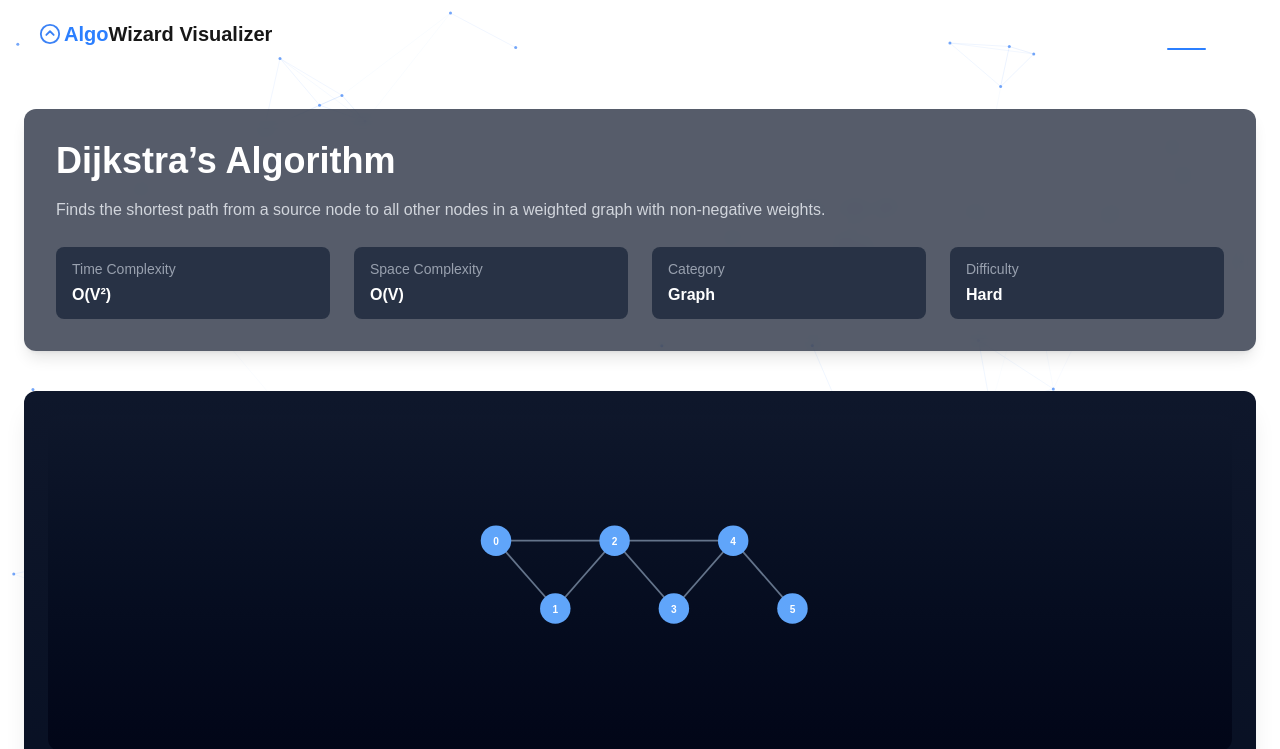
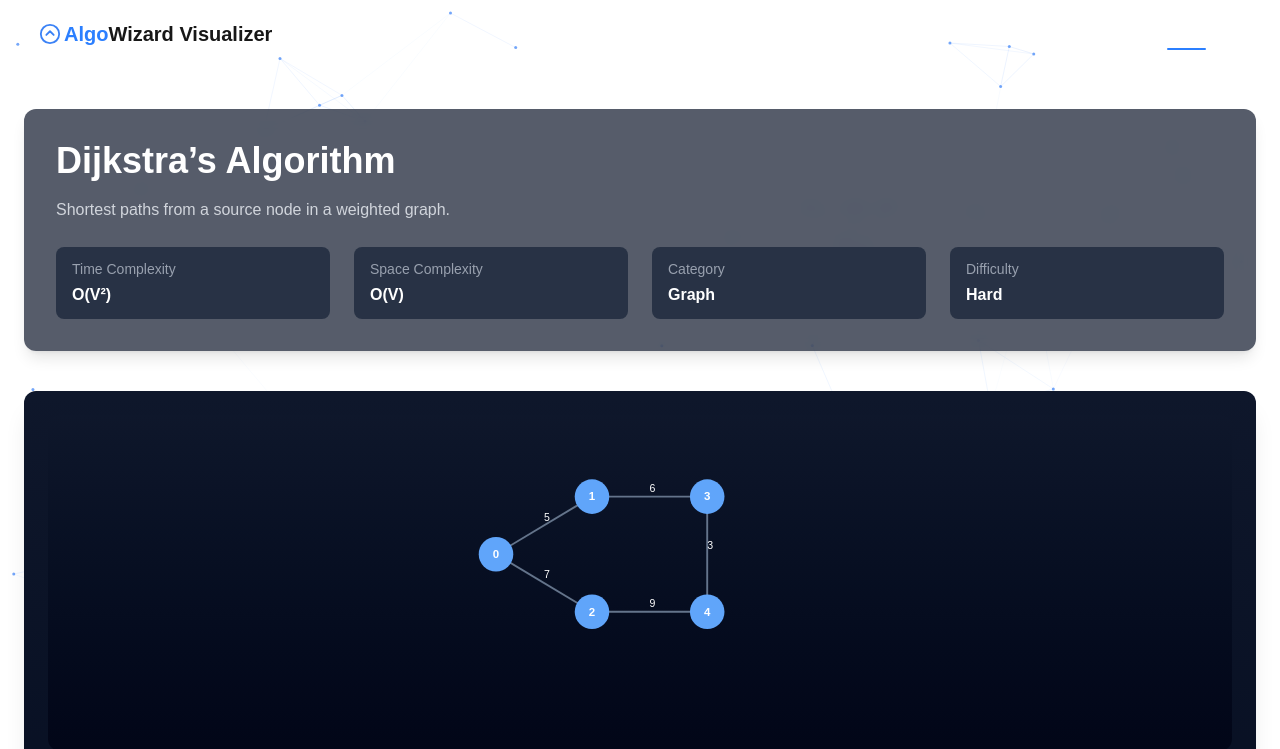
Before and after one commit to N9601/algowizard, a Next.js app: page /visualizer/graph/dijkstra in a window 1280 px wide. Shown: the top 749 px of the page. Built offline with nearby package versions, Linux system fonts and the light colour scheme.

Commit message:
Fixed issues and errors with bellmanford

```diff
--- a/app/visualizer/graph/dijkstra/page.tsx
+++ b/app/visualizer/graph/dijkstra/page.tsx
@@ -13,8 +13,9 @@ import Controls from "../../../../components/visualizer/Controls";
 import GraphCanvas from "../../../../components/visualizer/GraphCanvas";
 import Pseudocode from "../../../../components/visualizer/Pseudocode";
 
+const graph = generateWeightedGraph(); // ✅ STATIC, SSR SAFE
+
 export default function DijkstraPage() {
-  const [graph, setGraph] = useState(() => generateWeightedGraph());
   const [step, setStep] = useState<GraphStep | null>(null);
   const [speed, setSpeed] = useState(600);
   const [progress, setProgress] = useState(0);
@@ -25,7 +26,7 @@ export default function DijkstraPage() {
   useEffect(() => {
     const steps = generateDijkstraSteps(graph.adjacencyList, graph.start);
 
-    controllerRef.current = new StepController(steps, (s) => {
+    controllerRef.current = new StepController(steps, s => {
       setStep(s);
       setProgress(
         controllerRef.current!.currentStepIndex /
@@ -35,15 +36,13 @@ export default function DijkstraPage() {
 
     controllerRef.current.setSpeed(speed);
     return () => controllerRef.current?.pause();
-  }, [graph, speed]);
+  }, [speed]);
 
   const togglePlay = () => {
     if (!controllerRef.current) return;
-
     isPlaying
       ? controllerRef.current.pause()
       : controllerRef.current.play();
-
     setIsPlaying(!isPlaying);
   };
 
@@ -54,7 +53,7 @@ export default function DijkstraPage() {
 
       <AlgorithmLayout
         title="Dijkstra’s Algorithm"
-        description="Finds the shortest path from a source node to all other nodes in a weighted graph with non-negative weights."
+        description="Shortest paths from a source node in a weighted graph."
         time="O(V²)"
         space="O(V)"
         category="Graph"
@@ -70,9 +69,7 @@ export default function DijkstraPage() {
 
         <Controls
   onPlay={togglePlay}
-          onStep={() => {
-            controllerRef.current?.stepForward();
-          }}
+  onStep={() => controllerRef.current?.stepForward()}
   onReset={() => {
     controllerRef.current?.reset();
     setStep(null);
@@ -84,7 +81,6 @@ export default function DijkstraPage() {
     setStep(null);
     setProgress(0);
     setIsPlaying(false);
-            setGraph(generateWeightedGraph());
   }}
   speed={speed}
   onSpeedChange={setSpeed}
--- a/components/visualizer/GraphCanvas.tsx
+++ b/components/visualizer/GraphCanvas.tsx
@@ -1,25 +1,14 @@
 "use client";
 
-/* eslint-disable react-hooks/set-state-in-effect */
-
-import { useEffect, useState } from "react";
-
-type Node = {
-  id: number;
-  x: number;
-  y: number;
-};
-
-type Edge = {
-  from: number;
-  to: number;
-};
+type Node = { id: number; x: number; y: number };
+type Edge = { from: number; to: number; weight?: number };
 
 interface GraphCanvasProps {
   nodes: Node[];
   edges: Edge[];
   activeNode?: number;
   visited?: number[];
+  distances?: Record<number, number>;
 }
 
 export default function GraphCanvas({
@@ -27,41 +16,24 @@ export default function GraphCanvas({
   edges,
   activeNode,
   visited = [],
+  distances,
 }: GraphCanvasProps) {
-  /* ------------------------------------------------
-     CLIENT-ONLY RENDER GUARD (FIXES HYDRATION)
-     This is VALID React. ESLint is just whining.
-  ------------------------------------------------ */
-  const [mounted, setMounted] = useState(false);
-
-  useEffect(() => {
-    setMounted(true);
-  }, []);
-
-  if (!mounted) return null;
-
   const getColor = (id: number) => {
-    if (id === activeNode) return "#22c55e"; // active
-    if (visited.includes(id)) return "#3b82f6"; // visited
-    return "#60a5fa"; // default
+    if (id === activeNode) return "#22c55e";
+    if (visited.includes(id)) return "#3b82f6";
+    return "#60a5fa";
   };
 
   return (
     <div className="bg-gradient-to-b from-slate-900 to-slate-950 rounded-xl p-6">
-      <svg
-        viewBox="0 0 500 340"
-        className="w-full h-72"
-        preserveAspectRatio="xMidYMin meet"
-      >
+      <svg viewBox="0 0 500 300" className="w-full h-72">
         {/* edges */}
         {edges.map((e, i) => {
-          const from = nodes.find((n) => n.id === e.from);
-          const to = nodes.find((n) => n.id === e.to);
-          if (!from || !to) return null;
-
+          const from = nodes.find(n => n.id === e.from)!;
+          const to = nodes.find(n => n.id === e.to)!;
           return (
+            <g key={i}>
               <line
-              key={i}
                 x1={from.x}
                 y1={from.y}
                 x2={to.x}
@@ -69,22 +41,35 @@ export default function GraphCanvas({
                 stroke="#64748b"
                 strokeWidth="2"
               />
+              {e.weight !== undefined && (
+                <text
+                  x={(from.x + to.x) / 2}
+                  y={(from.y + to.y) / 2 - 5}
+                  fill="white"
+                  fontSize="11"
+                >
+                  {e.weight}
+                </text>
+              )}
+            </g>
           );
         })}
 
         {/* nodes */}
-        {nodes.map((n) => (
+        {nodes.map(n => (
           <g key={n.id}>
             <circle cx={n.x} cy={n.y} r={18} fill={getColor(n.id)} />
             <text
               x={n.x}
-              y={n.y + 5}
+              y={n.y + 4}
               textAnchor="middle"
               fontSize="12"
               fill="white"
               fontWeight="bold"
             >
-              {n.id}
+              {distances?.[n.id] === Infinity
+                ? "∞"
+                : distances?.[n.id] ?? n.id}
             </text>
           </g>
         ))}
--- a/src/lib/engine/graph/weightedGraphGenerator.ts
+++ b/src/lib/engine/graph/weightedGraphGenerator.ts
@@ -1,3 +1,5 @@
+// src/lib/engine/graph/weightedGraphGenerator.ts
+
 export type WeightedGraph = {
   nodes: { id: number; x: number; y: number }[];
   edges: { from: number; to: number; weight: number }[];
@@ -5,32 +7,27 @@ export type WeightedGraph = {
   start: number;
 };
 
-export function generateWeightedGraph(
-  nodeCount = 6
-): WeightedGraph {
-  const nodes = Array.from({ length: nodeCount }, (_, i) => ({
-    id: i,
-    x: 80 + i * 70,
-    y: 120 + (i % 2) * 80,
-  }));
+export function generateWeightedGraph(): WeightedGraph {
+  const nodes = [
+    { id: 0, x: 100, y: 120 },
+    { id: 1, x: 200, y: 60 },
+    { id: 2, x: 200, y: 180 },
+    { id: 3, x: 320, y: 60 },
+    { id: 4, x: 320, y: 180 },
+  ];
 
-  const adjacencyList: WeightedGraph["adjacencyList"] = {};
-  const edges: WeightedGraph["edges"] = [];
+  const edges = [
+    { from: 0, to: 1, weight: 5 },
+    { from: 0, to: 2, weight: 7 },
+    { from: 1, to: 3, weight: 6 },
+    { from: 2, to: 4, weight: 9 },
+    { from: 3, to: 4, weight: 3 },
+  ];
 
-  nodes.forEach((n) => (adjacencyList[n.id] = []));
+  const adjacencyList: Record<number, { to: number; weight: number }[]> = {};
 
-  for (let i = 0; i < nodeCount - 1; i++) {
-    const weight = Math.floor(Math.random() * 9) + 1;
-
-    adjacencyList[i].push({ to: i + 1, weight });
-    edges.push({ from: i, to: i + 1, weight });
-
-    if (Math.random() > 0.5 && i + 2 < nodeCount) {
-      const w2 = Math.floor(Math.random() * 9) + 1;
-      adjacencyList[i].push({ to: i + 2, weight: w2 });
-      edges.push({ from: i, to: i + 2, weight: w2 });
-    }
-  }
+  for (const n of nodes) adjacencyList[n.id] = [];
+  for (const e of edges) adjacencyList[e.from].push({ to: e.to, weight: e.weight });
 
   return {
     nodes,
```
Lines whose indentation alone changed are shown as unchanged.
